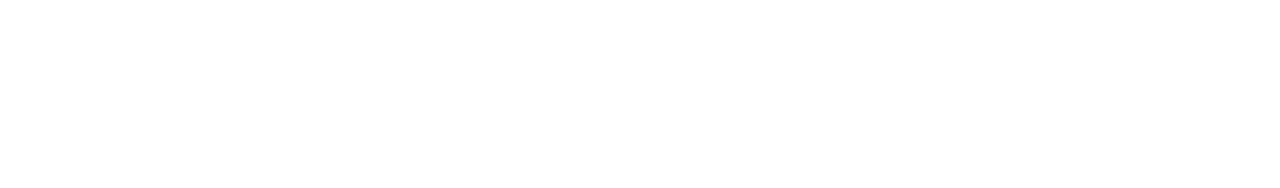
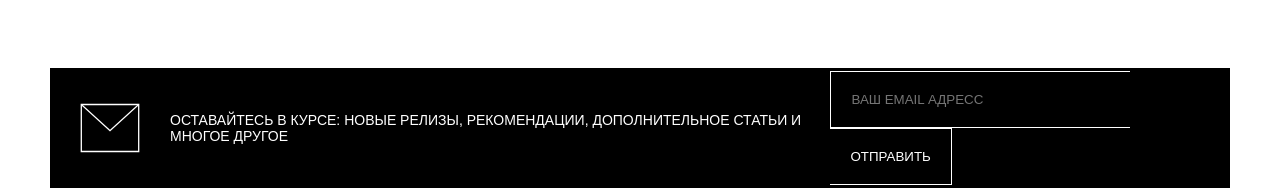
Before and after one commit to FedorLivshits/DesignerClothingShopReact, a React (Create React App) app: page / in a window 1280 px wide. Shown: the part 3475-3663 px from the top of the page. Before the commit the page ends 3543 px from the top, so only its background shows below. Built offline with nearby package versions, Linux system fonts and the light colour scheme; a web font is replaced by a local one.

Commit message:
Добавлена секция StayUpdatedCard и стили к ней

```diff
--- /dev/null
+++ b/src/Components/StayUpdatedCard/StayUpdatedCard.tsx
@@ -0,0 +1,28 @@
+import React from 'react'
+import styled from 'styled-components'
+import {Container} from '../../GlobalStyle'
+import letter from '../../assets/img/letter.svg'
+import {Button, Form, Icon, Input, StayUpdatedWrapper, Text} from './StayUpdatedStyle'
+
+const StayUpdatedCard = () => {
+    return (
+        <Container>
+            <StayUpdatedWrapper>
+                <Icon src={letter}/>
+                <Text>
+                    ОСТАВАЙТЕСЬ В КУРСЕ: НОВЫЕ РЕЛИЗЫ, РЕКОМЕНДАЦИИ, ДОПОЛНИТЕЛЬНОЕ СТАТЬИ И МНОГОЕ ДРУГОЕ
+                </Text>
+                <Form>
+                    <Input placeholder="ВАШ EMAIL АДРЕСС">
+
+                    </Input>
+                    <Button>
+                        ОТПРАВИТЬ
+                    </Button>
+                </Form>
+            </StayUpdatedWrapper>
+        </Container>
+    )
+}
+
+export default StayUpdatedCard
--- /dev/null
+++ b/src/Components/StayUpdatedCard/StayUpdatedStyle.ts
@@ -0,0 +1,44 @@
+import styled from 'styled-components'
+
+export const StayUpdatedWrapper = styled.div`
+   display: flex;
+   align-items: center;
+   background: black;
+   color: white;
+   height: 120px;
+`
+export const Icon = styled.img`
+   margin: 0 30px;
+`
+export const Text = styled.p`
+
+`
+export const Form = styled.form`
+   margin-left: auto;
+   padding-right: 30px;
+`
+export const Input = styled.input`
+   padding: 20px;
+   text-transform: uppercase;
+   background: black;
+   outline: none;
+   border: 1px solid white;
+   border-right: none;
+   width: 300px;
+   &:focus{
+      background: white;
+      color: black;
+   }
+`
+export const Button = styled.button`
+   background: black;
+   padding: 20px;
+   color: white;
+   border: 1px solid white;
+   border-left: none;
+   cursor: pointer;
+   &:hover{
+      background: white;
+      color: black;
+   }
+`
--- a/src/Pages/MainPage.tsx
+++ b/src/Pages/MainPage.tsx
@@ -4,6 +4,7 @@
 import SliderProducts from '../Components/SliderProducts/SliderProducts'
 import Parallax from '../Components/Parallax/Parallax'
 import PartnersSection from '../Components/PartnersSection/PartnersSection'
+import StayUpdatedCard from '../Components/StayUpdatedCard/StayUpdatedCard'
 
 const MainPage: React.FC = () => {
     return (
@@ -13,6 +14,7 @@
           <Parallax/>
           <PartnersSection/>
           <OurMissionSection/>
+          <StayUpdatedCard/>
         </>
     )
 }
```
